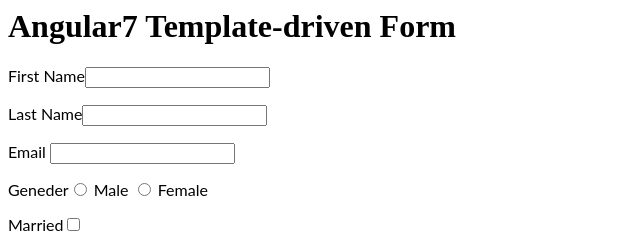
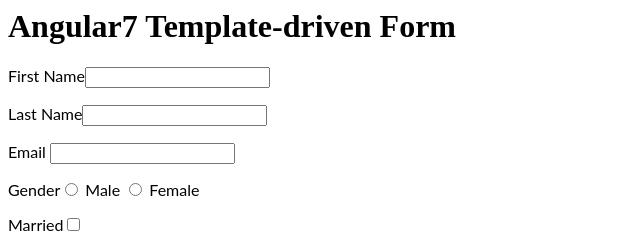
Before and after one commit to MatteoMit/angular7-template-driven-form, an Angular app: page / in a window 1280 px wide. Shown: the top 251 px of the page, without its empty margins (0-640 px from the left). Built offline with nearby package versions, Linux system fonts and the light colour scheme.

Commit message:
1 file modified

```diff
--- a/src/app/app.component.html
+++ b/src/app/app.component.html
@@ -20,7 +20,7 @@
   </p>
 
   <p>
-    <label for="gender">Geneder</label>
+    <label for="gender">Gender</label>
     <input type="radio" value="male" name="gender" ngModel> Male
     <input type="radio" value="female" name="gender" ngModel> Female
   </p>
```
